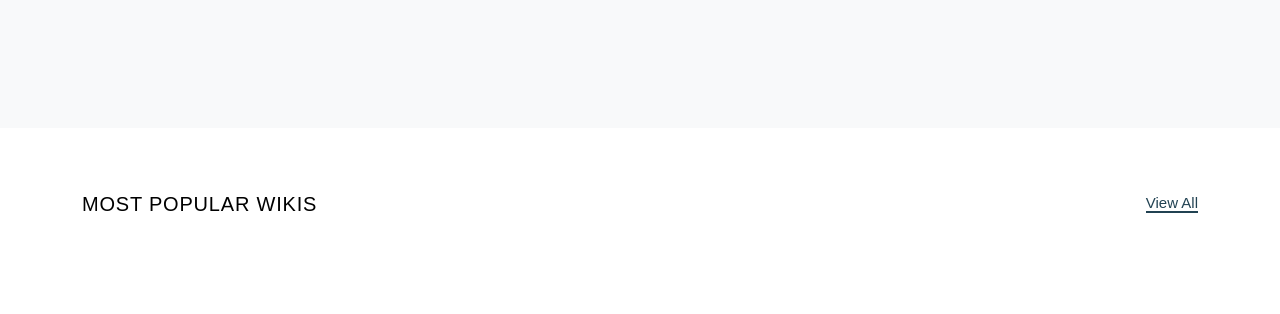
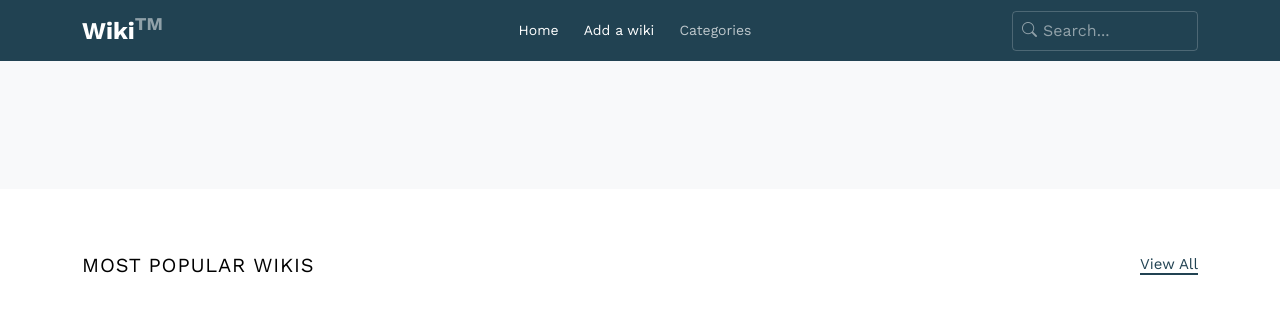
Before and after one commit to AyaElrhayour/Wiki, a PHP site: page /wiki/ in a window 1280 px wide. Shown: the top 314 px of the page. Run offline with PHP 8.4, Linux system fonts and the light colour scheme; data that the repository does not hold is empty; some libraries are stand-ins or nearby versions.

Commit message:
changed the header to included version

```diff
--- a/app/views/inc/header.php
+++ b/app/views/inc/header.php
@@ -1,10 +1,82 @@
 <!DOCTYPE html>
 <html lang="en">
 <head>
-  <meta charset="UTF-8">
-  <meta name="viewport" content="width=device-width, initial-scale=1.0">
-  <meta http-equiv="X-UA-Compatible" content="ie=edge">
-  <link rel="stylesheet" href="<?php echo URLROOT; ?>/css/style.css">
-  <title><?php echo SITENAME; ?></title>
+	<meta charset="utf-8">
+	<meta name="viewport" content="width=device-width, initial-scale=1">
+	<meta name="author" content="Untree.co">
+	<link rel="shortcut icon" href="favicon.png">
+
+	<meta name="description" content="" />
+	<meta name="keywords" content="bootstrap, bootstrap5" />
+
+	<link rel="preconnect" href="https://fonts.googleapis.com">
+	<link rel="preconnect" href="https://fonts.gstatic.com" crossorigin>
+	<link href="https://fonts.googleapis.com/css2?family=Work+Sans:wght@400;600;700&display=swap" rel="stylesheet">
+
+
+	<link rel="stylesheet" href="fonts/icomoon/style.css">
+	<link rel="stylesheet" href="fonts/flaticon/font/flaticon.css">
+
+	<link rel="stylesheet" href="https://cdn.jsdelivr.net/npm/bootstrap-icons@1.8.1/font/bootstrap-icons.css">
+
+	<link rel="stylesheet" href="<?php echo URLROOT; ?>/css/tiny-slider.css">
+	<link rel="stylesheet" href="<?php echo URLROOT; ?>/css/aos.css">
+	<link rel="stylesheet" href="<?php echo URLROOT; ?>/css/glightbox.min.css">
+	<link rel="stylesheet" href="<?php echo URLROOT; ?>/css/style.css">
+
+	<link rel="stylesheet" href="css/flatpickr.min.css">
+	<title>Wiki</title>
 </head>
 <body>
+
+<div class="site-mobile-menu site-navbar-target">
+		<div class="site-mobile-menu-header">
+			<div class="site-mobile-menu-close">
+				<span class="icofont-close js-menu-toggle"></span>
+			</div>
+		</div>
+		<div class="site-mobile-menu-body"></div>
+	</div>
+
+	<nav class="site-nav">
+		<div class="container">
+			<div class="menu-bg-wrap">
+				<div class="site-navigation">
+					<div class="row g-0 align-items-center">
+						<div class="col-2">
+							<a href="index.html" class="logo m-0 float-start">Wiki<span class="text-primary"><Sup>TM</Sup></span></a>
+						</div>
+						<div class="col-8 text-center">
+							<form action="#" class="search-form d-inline-block d-lg-none">
+								<input type="text" class="form-control" placeholder="Search...">
+								<span class="bi-search"></span>
+							</form>
+
+							<ul class="js-clone-nav d-none d-lg-inline-block text-start site-menu mx-auto">
+								<li class="active"><a href="index.html">Home</a></li>
+								<li class="active"><a href="<?php echo URLROOT; ?>/AddWiki">Add a wiki</a></li>
+								<li class="has-children">
+									<a href="<?php echo URLROOT; ?>/home/getAllCategories">Categories <ion-icon name="chevron-down-outline"></ion-icon></a>
+									<ul class="dropdown">
+										<?php foreach ($data["categories"] as $category) { ?>
+											<li><a href="#"><?php echo $category->__get("name"); ?></a></li>
+										<?php
+										}  ?>
+									</ul>
+								</li>
+							</ul>
+						</div>
+						<div class="col-2 text-end">
+							<a href="#" class="burger ms-auto float-end site-menu-toggle js-menu-toggle d-inline-block d-lg-none light">
+								<span></span>
+							</a>
+							<form action="#" class="search-form d-none d-lg-inline-block">
+								<input type="text" class="form-control" placeholder="Search...">
+								<span class="bi-search"></span>
+							</form>
+						</div>
+					</div>
+				</div>
+			</div>
+		</div>
+	</nav>
```
